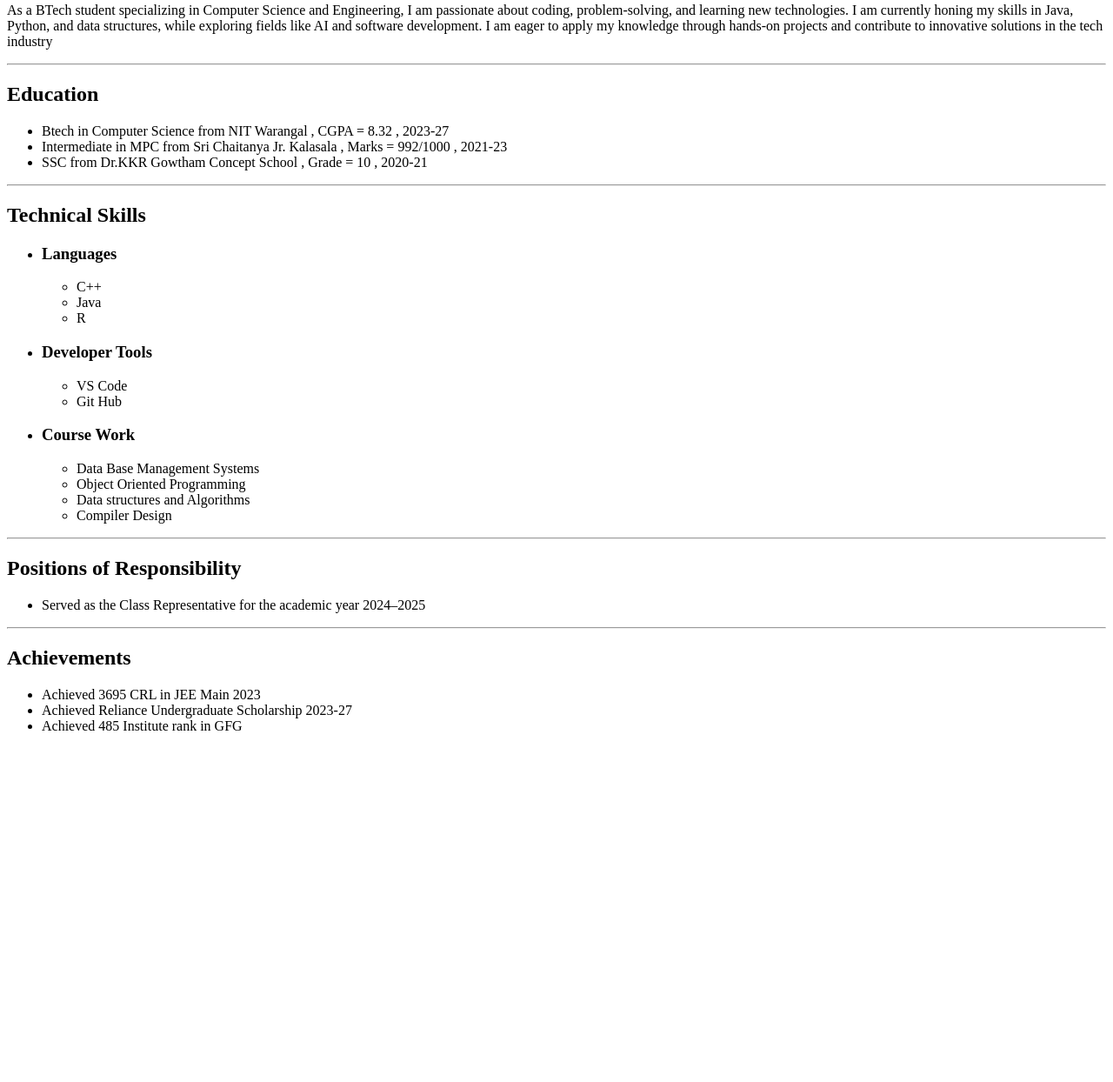
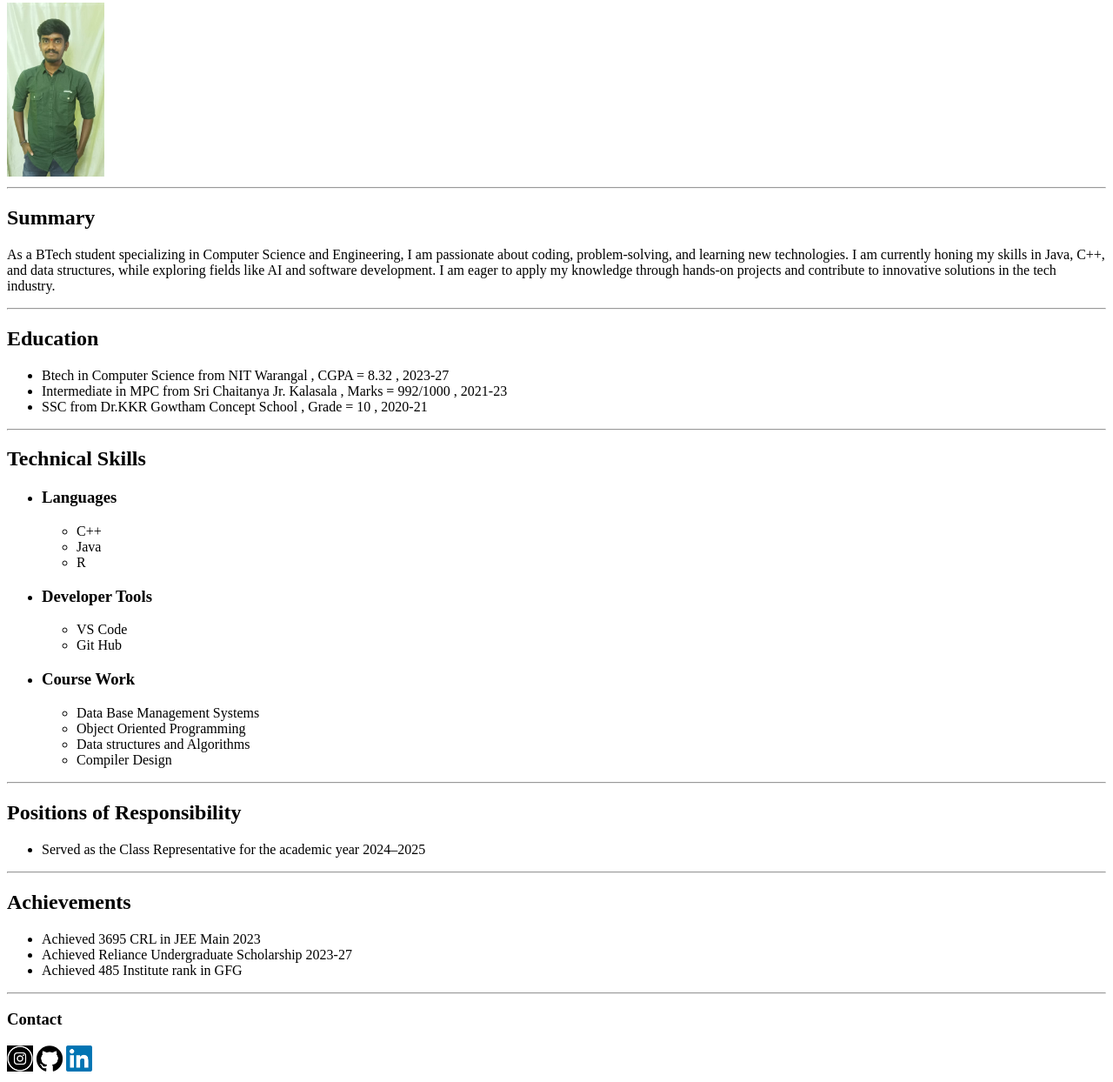
Before and after one commit to VyshnavReddyPinreddy/my-first-portfolio, a plain HTML site: page index.html in a window 1280 px wide. Shown: the part 77-1321 px from the top of the page at 87% size. Before the commit the page ends 937 px from the top, so only its background shows below. Drawn offline with Linux system fonts and the light colour scheme.

Commit message:
Added Contact Information and Photo

```diff
--- a/index.html
+++ b/index.html
@@ -6,13 +6,16 @@
   </head>
   <body>
     <h1>Pinreddy Vyshnav Reddy</h1>
+    <img src="./mypic.jpg" height="200"/>
+    <hr />
+    <h2>Summary</h2>
     <p>
       As a BTech student specializing in Computer Science and Engineering, I am
       passionate about coding, problem-solving, and learning new technologies. I
-      am currently honing my skills in Java, Python, and data structures, while
+      am currently honing my skills in Java, C++, and data structures, while
       exploring fields like AI and software development. I am eager to apply my
       knowledge through hands-on projects and contribute to innovative solutions
-      in the tech industry
+      in the tech industry.
     </p>
     <hr />
     <h2>Education</h2>
@@ -65,5 +68,10 @@
         <li>Achieved Reliance Undergraduate Scholarship 2023-27</li>
         <li>Achieved 485 Institute rank in GFG </li>
     </ul>
+    <hr />
+    <h3>Contact</h3>
+    <a href="https://www.instagram.com/vyshnavreddy_pinreddy/"><img src="./insta logo.png" height="30"/></a>
+    <a href="https://github.com/VyshnavReddyPinreddy"><img src="./git hub logo.png" height="30"/></a>
+    <a href="https://www.linkedin.com/in/pinreddy-vyshnav-reddy-084277310/"><img src="./linkedin logo.png" height="30"/></a>
   </body>
 </html>
```
Also changed, not shown: git hub logo.png (added), insta logo.png (added), linkedin logo.png (added), mypic.jpg (added).
